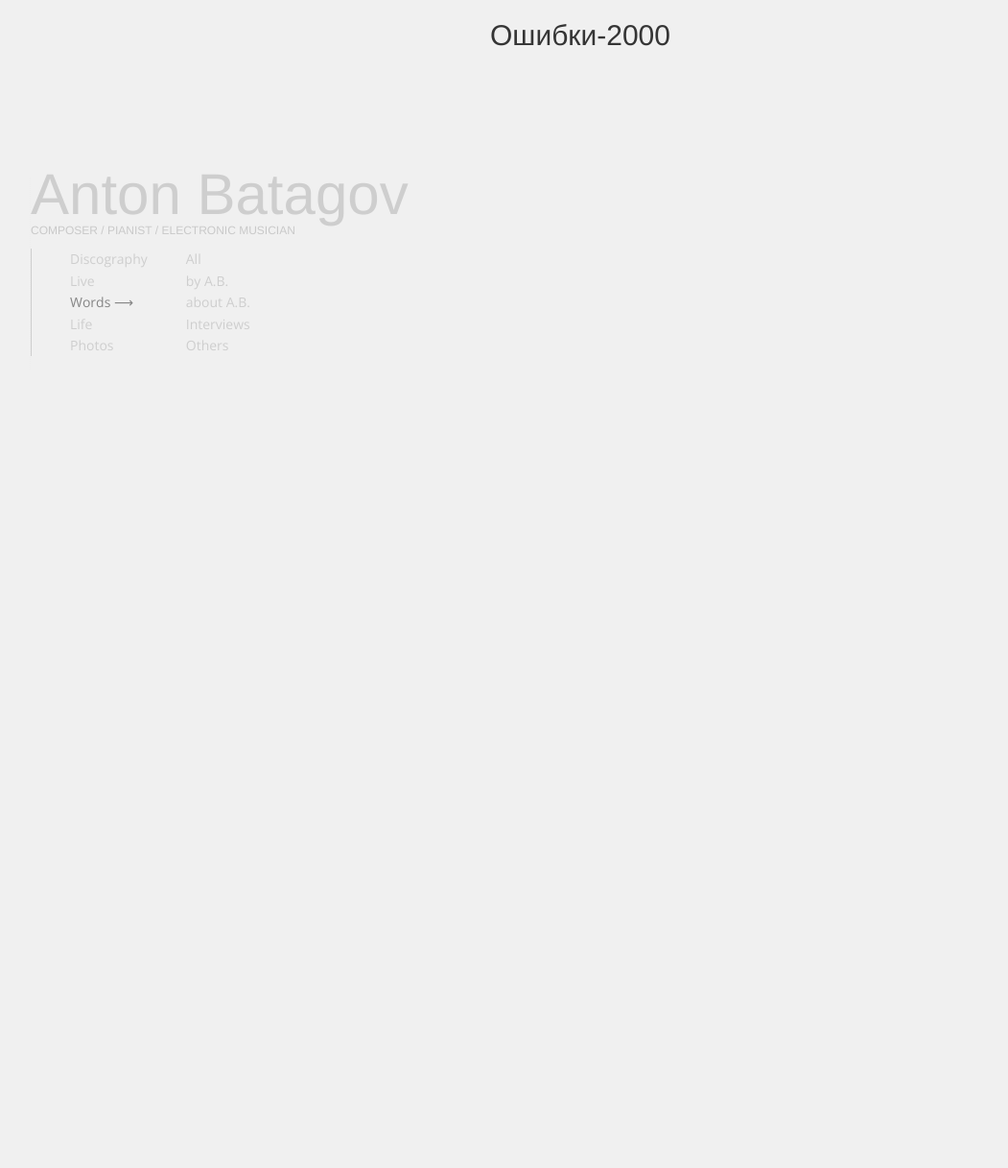
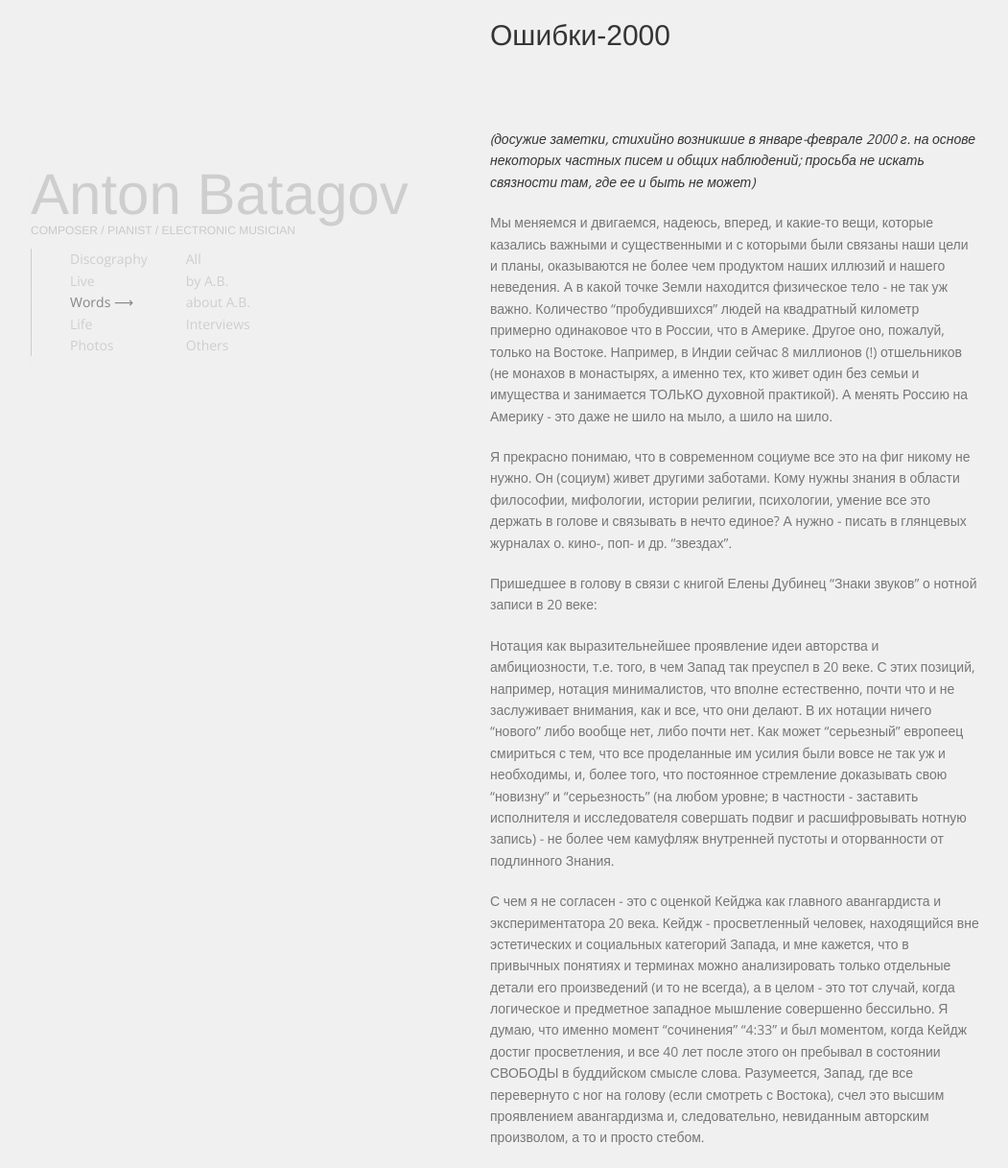
Before and after one commit to Integral/batagov, a Jekyll site: the page built from _posts/words/2000-02-03-error2000.md, in a window 1280 px wide. Shown: the whole page at 96% size, without its empty margins (119-1170 px from the left). Built offline with Jekyll 4.4.1, drawn with Linux system fonts in a browser that asks for light colours; nearby versions of some CDN libraries; before the commit the page ends 900 px from its top, so only the background shows below that.

Commit message:
Updated 2000-02-03-error2000.md

```diff
--- a/_posts/words/2000-02-03-error2000.md
+++ b/_posts/words/2000-02-03-error2000.md
@@ -6,5 +6,18 @@
 type: text
 lang: ru
 year: "2000"
-permalink: "/ru/words/error2000"
+permalink: /ru/words/error2000
 ---
+
+_(досужие заметки, стихийно возникшие в январе-феврале 2000 г. на основе некоторых частных писем и общих наблюдений; просьба не искать связности там, где ее и быть не может)_
+
+
+Мы меняемся и двигаемся, надеюсь, вперед, и какие-то вещи, которые казались важными и существенными и с которыми были связаны наши цели и планы, оказываются не более чем продуктом наших иллюзий и нашего неведения. А в какой точке Земли находится физическое тело - не так уж важно. Количество "пробудившихся" людей на квадратный километр примерно одинаковое что в России, что в Америке. Другое оно, пожалуй, только на Востоке. Например, в Индии сейчас 8 миллионов (!) отшельников (не монахов в монастырях, а именно тех, кто живет один без семьи и имущества и занимается ТОЛЬКО духовной практикой). А менять Россию на Америку - это даже не шило на мыло, а шило на шило.
+
+Я прекрасно понимаю, что в современном социуме все это на фиг никому не нужно. Он (социум) живет другими заботами. Кому нужны знания в области философии, мифологии, истории религии, психологии, умение все это держать в голове и связывать в нечто единое? А нужно - писать в глянцевых журналах о. кино-, поп- и др. "звездах".
+
+Пришедшее в голову в связи с книгой Елены Дубинец "Знаки звуков" о нотной записи в 20 веке:
+
+Нотация как выразительнейшее проявление идеи авторства и амбициозности, т.е. того, в чем Запад так преуспел в 20 веке. С этих позиций, например, нотация минималистов, что вполне естественно, почти что и не заслуживает внимания, как и все, что они делают. В их нотации ничего "нового" либо вообще нет, либо почти нет. Как может "серьезный" европеец смириться с тем, что все проделанные им усилия были вовсе не так уж и необходимы, и, более того, что постоянное стремление доказывать свою "новизну" и "серьезность" (на любом уровне; в частности - заставить исполнителя и исследователя совершать подвиг и расшифровывать нотную запись) - не более чем камуфляж внутренней пустоты и оторванности от подлинного Знания.
+
+С чем я не согласен - это с оценкой Кейджа как главного авангардиста и экспериментатора 20 века. Кейдж - просветленный человек, находящийся вне эстетических и социальных категорий Запада, и мне кажется, что в привычных понятиях и терминах можно анализировать только отдельные детали его произведений (и то не всегда), а в целом - это тот случай, когда логическое и предметное западное мышление совершенно бессильно. Я думаю, что именно момент "сочинения" "4:33" и был моментом, когда Кейдж достиг просветления, и все 40 лет после этого он пребывал в состоянии СВОБОДЫ в буддийском смысле слова. Разумеется, Запад, где все перевернуто с ног на голову (если смотреть с Востока), счел это высшим проявлением авангардизма и, следовательно, невиданным авторским произволом, а то и просто стебом.
```
